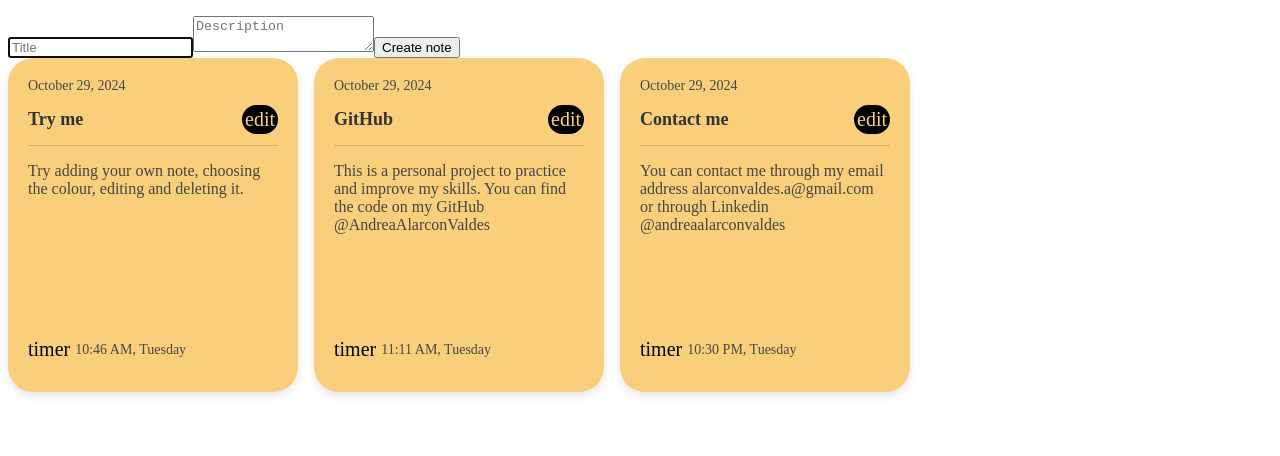
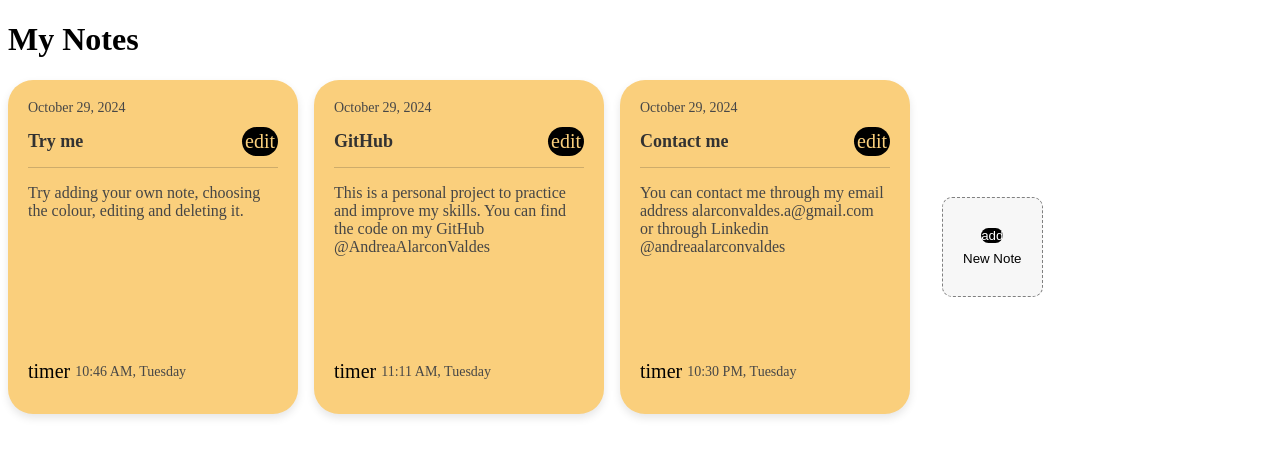
Before and after one commit to AndreaAlarconValdes/notebook-app, a React app: page / in a window 1280 px wide. Shown: the top 456 px of the page. Built offline with nearby package versions, Linux system fonts and the light colour scheme; the HTML template or start-up script is replaced by a standard one.

Commit message:
Organize folders estructure

```diff
--- a/src/App.tsx
+++ b/src/App.tsx
@@ -1,12 +1,12 @@
-import { NoteBoard } from "./components/NoteBoard"
-import { NoteForm } from "./components/NoteForm"
+import { NoteBoard } from "./components/note/NoteBoard"
+// import { NoteForm } from "./components/NoteForm"
 import { NoteContextProvider } from "./context/NoteContext"
 
 function App() {
 
   return (
     <NoteContextProvider>
-      <NoteForm/>
+      {/* <NoteForm/> */}
       <NoteBoard/>
     </NoteContextProvider>
   )
--- a/src/components/NoteBoard.tsx
+++ /dev/null
@@ -1,10 +0,0 @@
-import { NoteList } from "./NoteList";
-
-export function NoteBoard() {
-
-  return (
-    <>
-      <NoteList />
-    </>
-  );
-}
--- /dev/null
+++ b/src/components/note/NoteBoard.css
@@ -0,0 +1,19 @@
+.notes-section {
+  display: flex;
+  align-items: center;
+  gap: 2rem;
+}
+
+.add-note-button {
+  padding: 20px;
+  cursor: pointer;
+  border: 1px dashed gray;
+  border-radius: 10px;
+  background-color: rgba(193, 193, 193, 0.13);
+  height: 100px;
+  display: flex;
+  flex-direction: column;
+  justify-content: center;
+  align-items: center;
+  gap: 0.5rem;
+}
--- /dev/null
+++ b/src/components/note/NoteBoard.tsx
@@ -0,0 +1,27 @@
+import "./NoteBoard.css";
+import { NoteList } from "./NoteList";
+
+export function NoteBoard() {
+
+  return (
+    <div className="note-board-container">
+      <h1>My Notes</h1>
+      <div className="notes-section">
+      <NoteList />
+      <button className="add-note-button" >
+        <span
+          className="material-symbols-outlined"
+          style={{
+            backgroundColor: "black",
+            color: "white",
+            borderRadius: "999px",
+          }}
+        >
+          add
+        </span>
+        New Note
+      </button>
+      </div>
+    </div>
+  );
+}
--- a/src/components/NoteCard.tsx
+++ b/src/components/note/NoteCard.tsx
@@ -1,5 +1,5 @@
 import "./NoteCard.css";
-import { Note } from "../types/note";
+import { Note } from "../../types/note";
 
 export const NoteCard: React.FC<Note> = ({
   title,
--- a/src/components/NoteForm.tsx
+++ b/src/components/note/NoteForm.tsx
@@ -1,5 +1,5 @@
 import { useContext, useState } from "react";
-import { NoteContext } from "../context/NoteContext";
+import { NoteContext } from "../../context/NoteContext";
 
 export const NoteForm: React.FC = ({}) => {
   const [title, setTitle] = useState("");
--- a/src/components/NoteList.tsx
+++ b/src/components/note/NoteList.tsx
@@ -1,6 +1,6 @@
 import "./NoteList.css"
 import { useContext } from "react";
-import { NoteContext } from "../context/NoteContext";
+import { NoteContext } from "../../context/NoteContext";
 import { NoteCard } from "./NoteCard";
 
 export function NoteList() {
```
Also changed, not shown: src/components/note/NoteCard.css (renamed from src/components/NoteCard.css), src/components/note/NoteList.css (renamed from src/components/NoteList.css).
